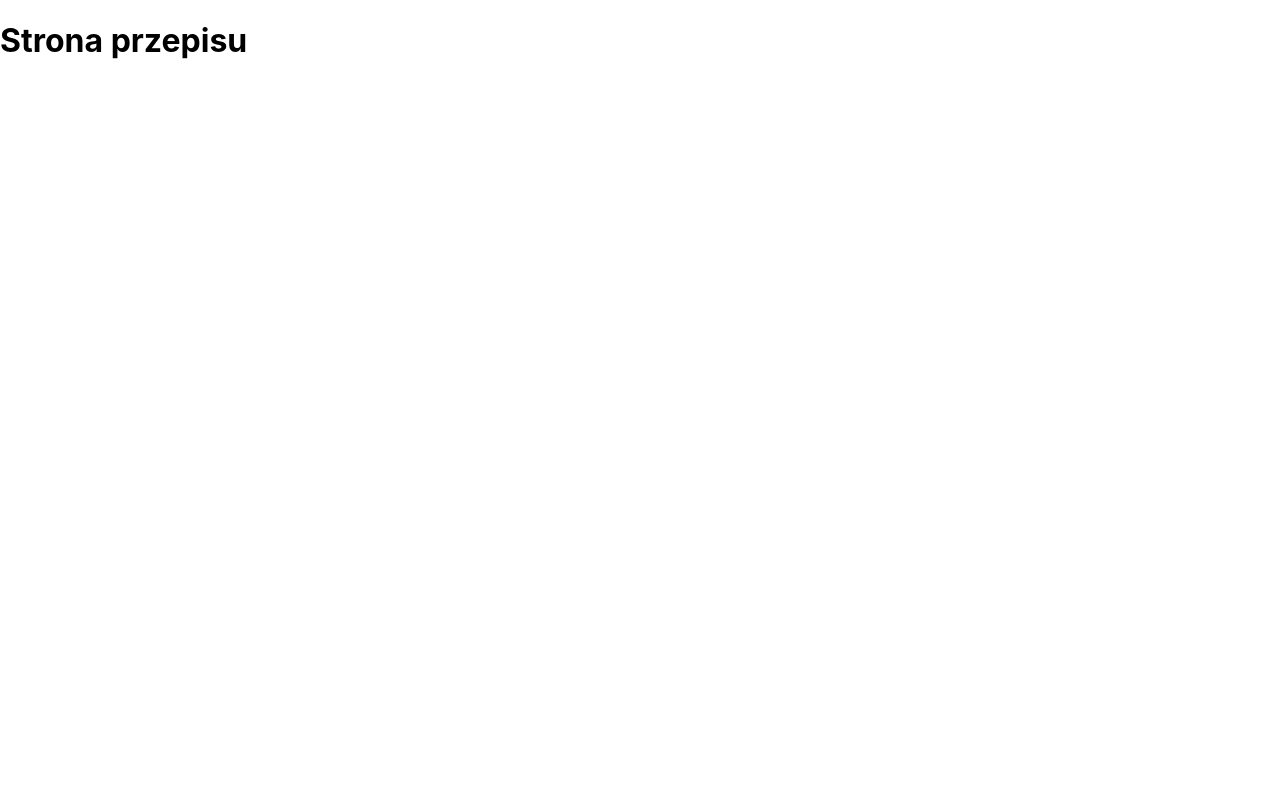
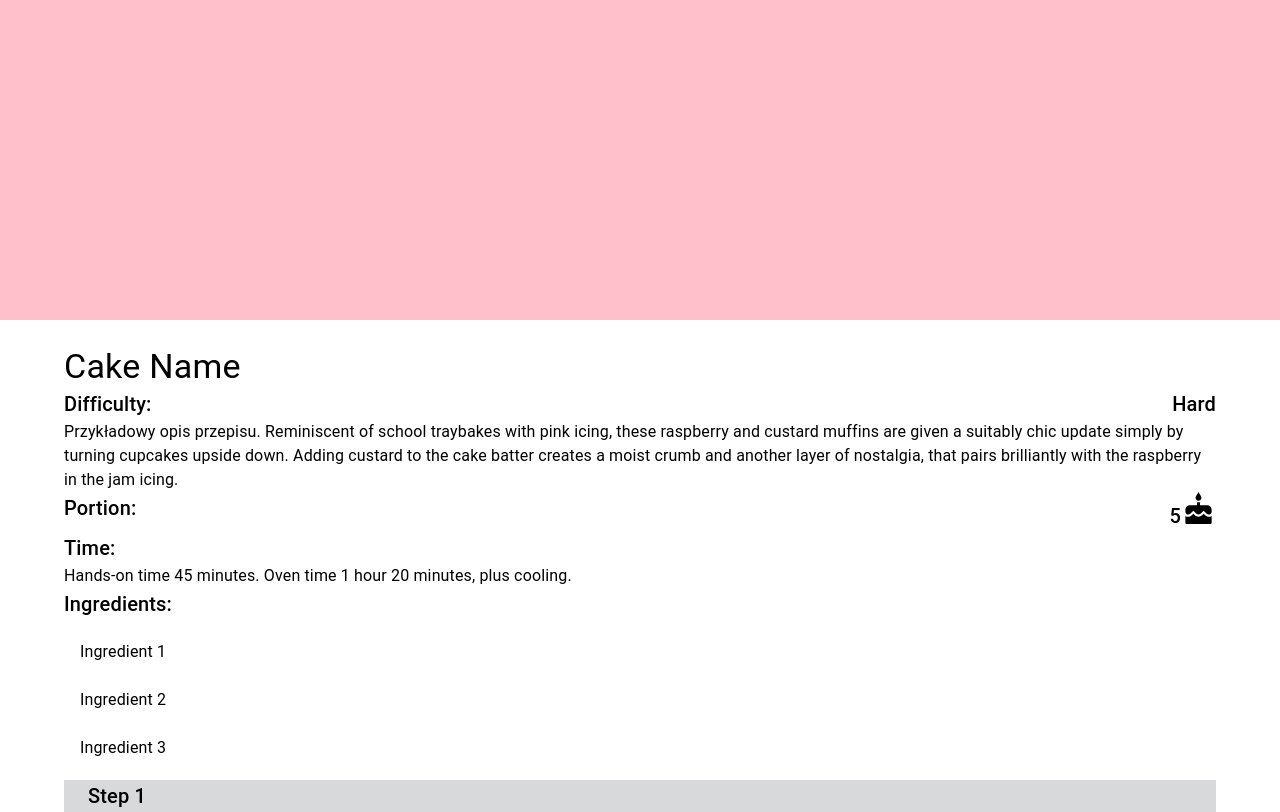
Before and after one commit to h3770k1k1/rapidapi-cake-app, a React (Create React App) app: page /recipe in a window 1280 px wide. Built offline with nearby package versions, Linux system fonts and the light colour scheme.

Commit message:
recipe page layout progress

```diff
--- a/src/components/subpages/Recipe.jsx
+++ b/src/components/subpages/Recipe.jsx
@@ -1,12 +1,92 @@
-import React from "react";
+import Typography from "@mui/material/Typography";
+import ListItemText from "@mui/material/ListItemText";
+import ListItem from "@mui/material/ListItem";
+import Box from "@mui/material/Box";
+import Container from "@mui/material/Container";
+import CakeIcon from "@mui/icons-material/Cake";
+import List from "@mui/material/List";
+import Collapse from "@mui/material/Collapse";
+import React, { useState } from "react";
+const Recipe = () => {
+	const [expanded, setExpanded] = useState(false);
 
-function Recipe() {
-
+	const handleExpandClick = () => {
+		setExpanded(!expanded);
+	};
 	return (
 		<div>
-			<h1>Strona przepisu</h1>
+			<Box
+				sx={{ backgroundColor: "pink", width: "100vw", height: "40vh" }}
+			></Box>
+			<Container
+				maxWidth="lg"
+				sx={{ marginTop: "2%", display: "flex", flexDirection: "column" }}
+			>
+				<Typography variant="h4">Cake Name</Typography>
+				<Typography
+					variant="h6"
+					sx={{ display: "flex", justifyContent: "space-between" }}
+				>
+					Difficulty: <span style={{ marginLeft: "auto" }}>Hard</span>
+				</Typography>
+				<Typography variant="body1">
+					Przykładowy opis przepisu. Reminiscent of school traybakes with pink
+					icing, these raspberry and custard muffins are given a suitably chic
+					update simply by turning cupcakes upside down. Adding custard to the
+					cake batter creates a moist crumb and another layer of nostalgia, that
+					pairs brilliantly with the raspberry in the jam icing.
+				</Typography>
+				<Typography
+					variant="h6"
+					sx={{ display: "flex", justifyContent: "space-between" }}
+				>
+					Portion:{" "}
+					<span style={{ marginLeft: "auto" }}>
+						5<CakeIcon fontSize="large" sx={{ marginBottom: "-0.25rem" }} />
+					</span>
+				</Typography>
+				<Typography variant="h6">
+					Time:
+					<Typography variant="body1">
+						Hands-on time 45 minutes. Oven time 1 hour 20 minutes, plus cooling.
+					</Typography>
+				</Typography>
+				<Typography variant="h6">Ingredients:</Typography>
+				<List>
+					<ListItem>
+						<ListItemText primary="Ingredient 1" />
+					</ListItem>
+					<ListItem>
+						<ListItemText primary="Ingredient 2" />
+					</ListItem>
+					<ListItem>
+						<ListItemText primary="Ingredient 3" />
+					</ListItem>
+				</List>{" "}
+				<Container sx={{ backgroundColor: "#D8D9DA" }}>
+					<Typography
+						variant="h6"
+						onClick={handleExpandClick}
+						sx={{ cursor: "pointer" }}
+					>
+						Step 1
+					</Typography>
+					<Collapse in={expanded} timeout="auto" unmountOnExit>
+						<Typography variant="body1">
+							Heat the oven to 160°C fan/gas 4. Beat the butter and sugar until
+							light and fluffy, add the vanilla, then beat in the eggs one at a
+							time. Stir in the lemon zest and juice, then gently mix in the
+							flour, salt and baking powder. Divide the mix among the tins and
+							level the tops. Bake for 20 minutes until a skewer pushed into the
+							middle comes out clean. Transfer the tins to a rack to cool
+							completely, then remove the cakes from the tins. Reduce the oven
+							to 120°C fan/gas.
+						</Typography>
+					</Collapse>
+				</Container>
+			</Container>
 		</div>
 	);
-}
+};
 
 export default Recipe;
```
